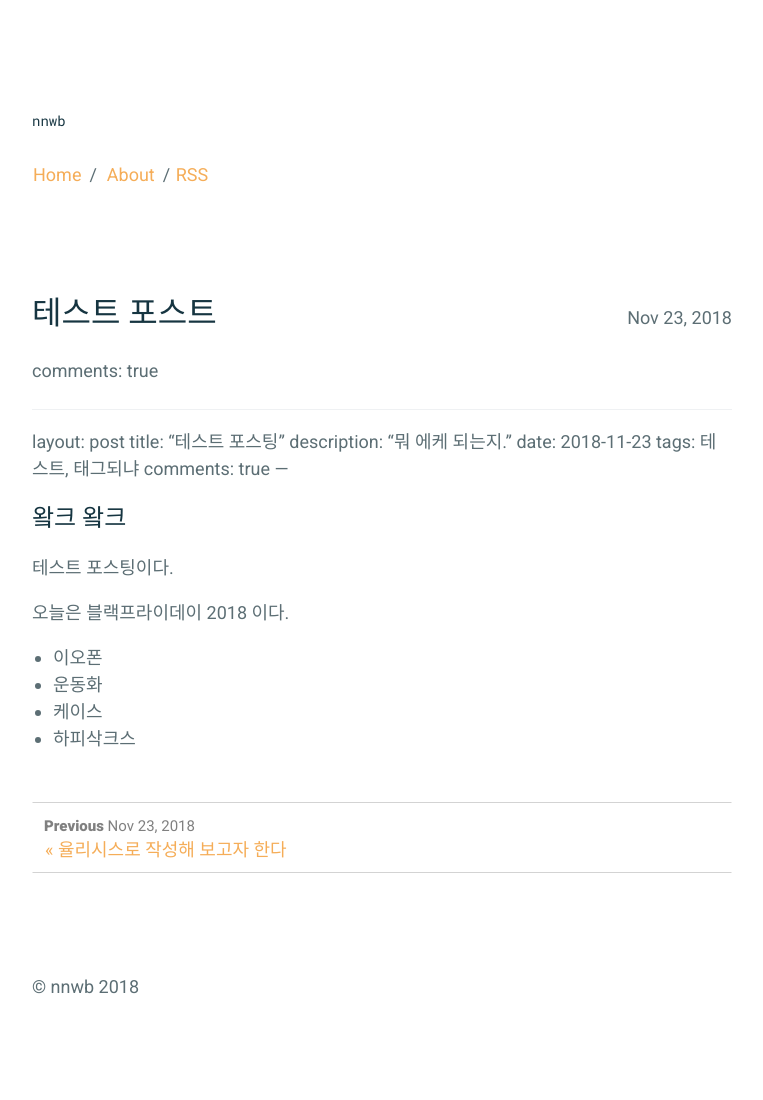
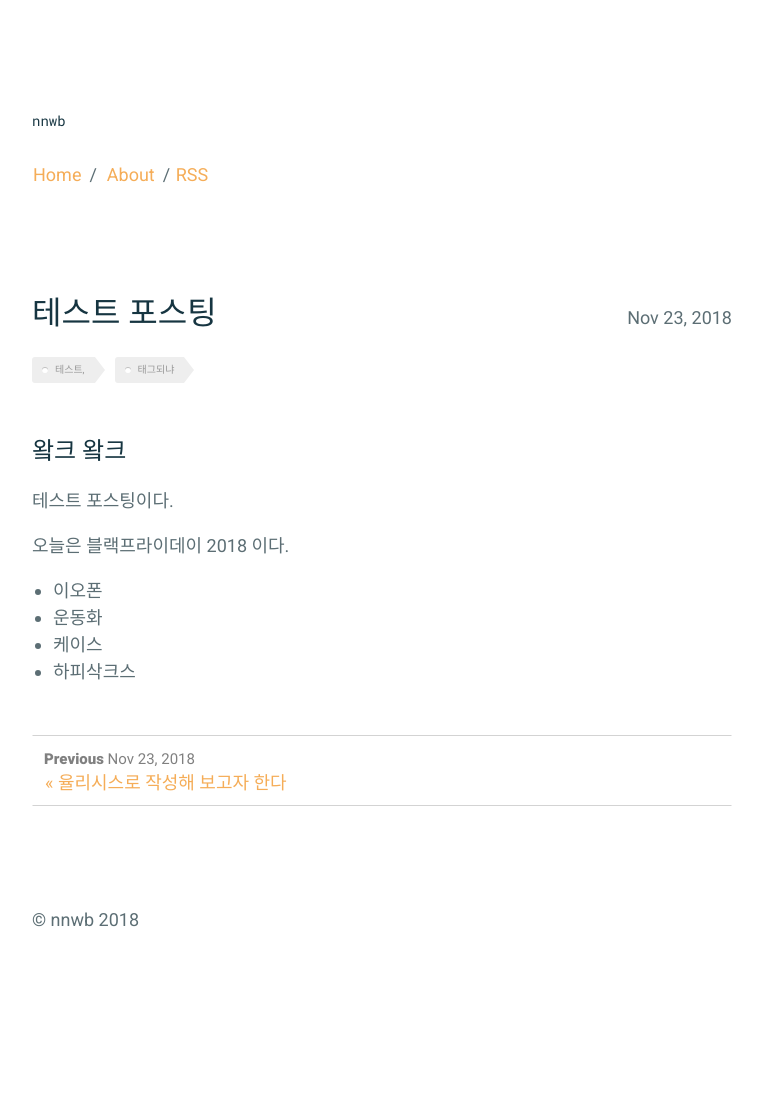
Before and after one commit to nnwb/nnwb.github.io, a Jekyll site: the page built from _posts/2018-11-23-테스트 포스트.md, in a window 1280 px wide. Shown: the whole page, without its empty margins (258-1021 px from the left). Built offline with Jekyll 4.4.1, drawn with Linux system fonts in a browser that asks for light colours; our own code applies the rules of GitHub Pages for plain Markdown files; after the commit the page ends 1033 px from its top, so only the background shows below that.

Commit message:
Update 2018-11-23-테스트 포스트.md

```diff
--- a/_posts/2018-11-23-테스트 포스트.md
+++ b/_posts/2018-11-23-테스트 포스트.md
@@ -1,12 +1,11 @@
-comments: true
-
 ---
 layout: post
 title: "테스트 포스팅"
-description: "뭐 에케 되는지."
+description: "디스커스땜에 곤란"
 date: 2018-11-23
 tags: 테스트, 태그되냐
 comments: true
+
 ---
 
 ## 왘크 왘크
@@ -19,11 +18,3 @@ comments: true
 * 운동화
 * 케이스
 * 하피삭크스
-
- <!-- Disqus comments view -->
-  {% if page.comments != false and site.disqus_id %}
-  <div class="post-disqus">
-    <section id="disqus_thread"></section>
-    {% include disqus.html %}
-  </div>
-  {% endif %}
```
